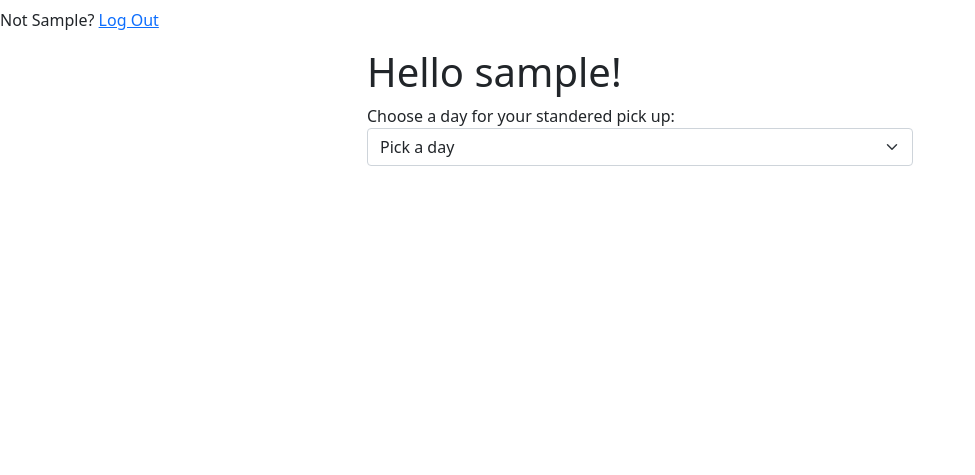
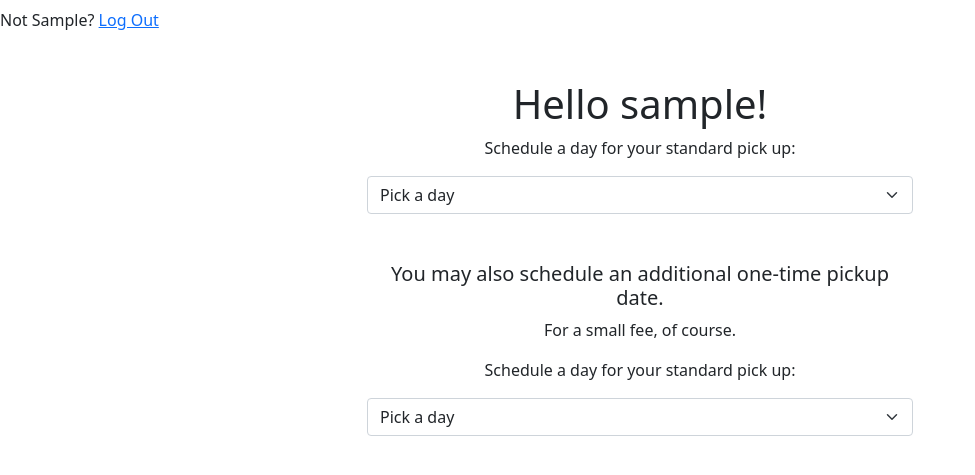
Before and after one commit to giuseppe-g-gelardi/Django_Trash_collector, a Django app: page /customers/ in a window 1280 px wide. Shown: the top 475 px of the page, without its empty margins (0-975 px from the left). Run offline with Django 3.2, Linux system fonts and the light colour scheme; the visitor is signed in with stand-in values (Sample User, id 1); data that the repository does not hold is empty.

Commit message:
pulling most recent changes

```diff
--- a/trash_collector/customers/templates/customers/index.html
+++ b/trash_collector/customers/templates/customers/index.html
@@ -12,7 +12,7 @@
 
 
 
-   <div class="container">
+<div class="container mt-5" align="center">
     <div class="row">
         <div class="col-sm-3"></div>
             <div class="col-sm-3 col-md-6">
@@ -20,10 +20,11 @@
             </div>
         <div class="col-md-3"></div>
         <div class="col-md-3"></div>
-        <div class="col-md-6">
+        <div class="col-md-6" align="center" mt-5>
             <form action="{% url 'customers:weekly_pick_up' user.id %}" method="POST">
-                <label for="days">Choose a day for your standered pick up:</label>
-
+                <label for="days">
+                <p>Schedule a day for your standard pick up:</p>
+                </label>
                     <select class="form-select">
                         <option >Pick a day</option>
                         <option value = "sunday">Sunday</option>
@@ -33,14 +34,49 @@
                         <option value = "thursday">Thursday</option>
                         <option value = "friday">Friday</option>
                         <option value = "saturday">Saturday</option>
-
-
                     </select>
             </form>
         </div>
         <div class="col-md-3"></div>
     </div>
 </div>
+
+<div class="container mt-5" align="center" >
+    <div class="row">
+        <div class="col-md-3"></div>
+        <div class="col-md-6">
+            <h5>
+            You may also schedule an additional one-time pickup date.
+            </h5>
+            <p>
+            For a small fee, of course.
+            </p>
+
+            <form action="{% url 'customers:weekly_pick_up' user.id %}" method="POST">
+            {% comment %} need to change this to one_time_pickup {% endcomment %}
+                <label for="one_time">
+                <p>Schedule a day for your standard pick up:</p>
+                </label>
+                    <select class="form-select">
+                        <option >Pick a day</option>
+                        <option value = "sunday">Sunday</option>
+                        <option value = "monday">Monday</option>
+                        <option value = "tuesday">Tuesday</option>
+                        <option value = "wednesday">Wednesday</option>
+                        <option value = "thursday">Thursday</option>
+                        <option value = "friday">Friday</option>
+                        <option value = "saturday">Saturday</option>
+                    </select>
+            </form>
+
+
+        </div>
+        <div class="col-md-3">
+
+        </div>
+    </div>
+</div>
+
 
 
 
```
Also changed, not shown: trash_collector/customers/views.py (line endings or trailing spaces). Lines whose indentation alone changed are shown as unchanged.
